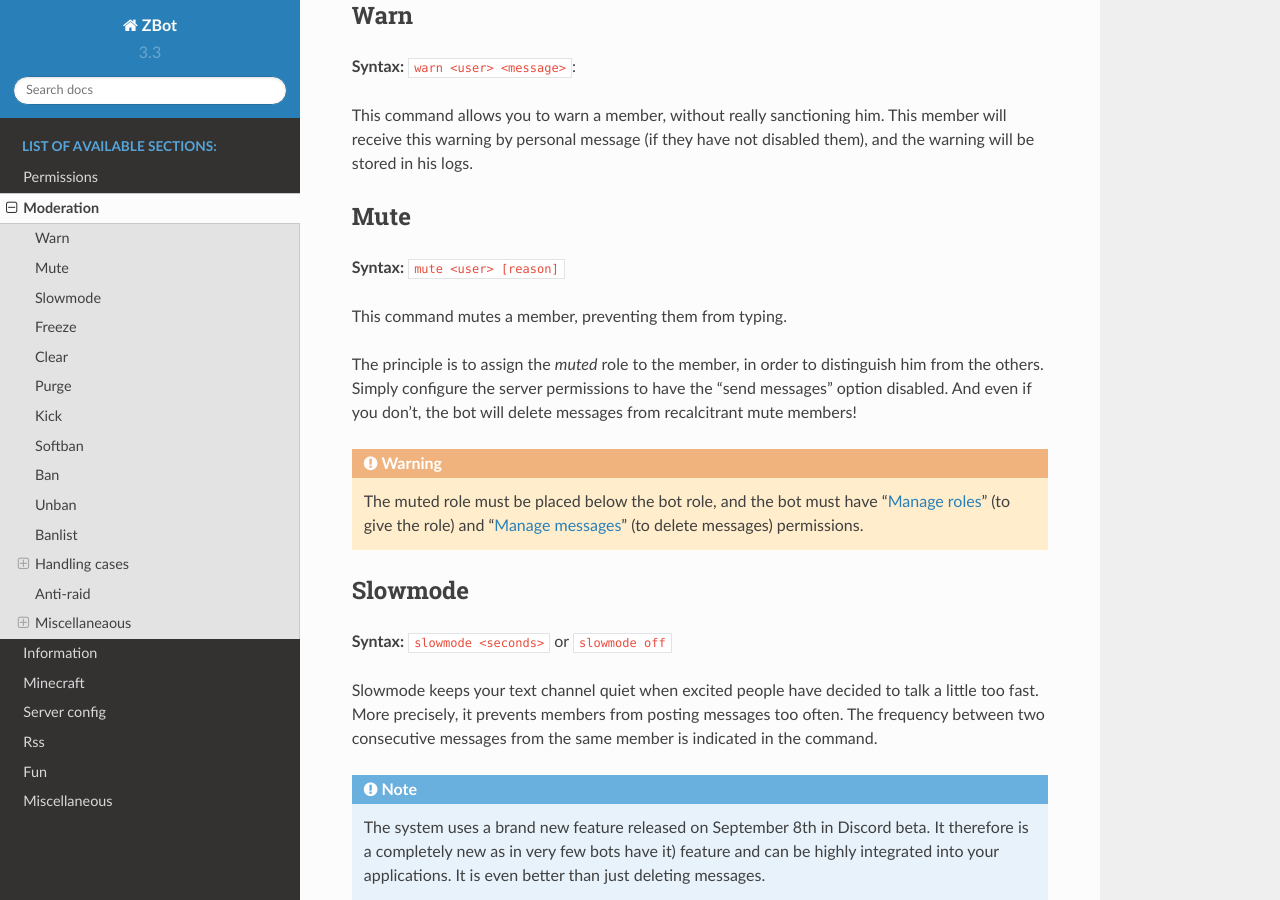
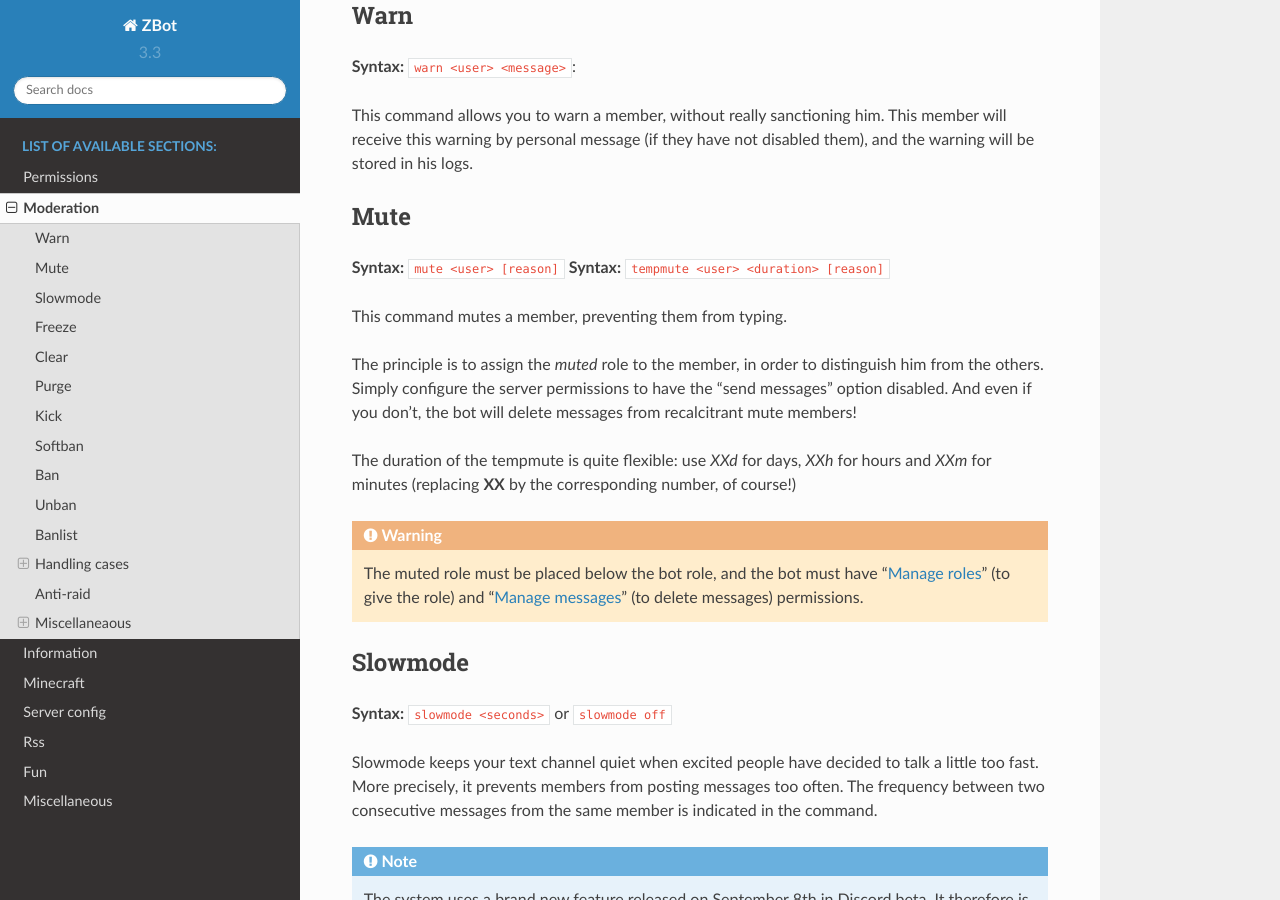
Before and after one commit to Axobot-org/Axobot, a Sphinx documentation site: the page built from docs/moderator.rst, in a window 1280 px wide and 900 px high, scrolled down 603 px. Built offline with Sphinx 7.4.7 and the Read the Docs theme 2.0.0, drawn with Linux system fonts in a browser that asks for light colours.

Commit message:
[add] 'tempmute' cmd

```diff
--- a/docs/moderator.rst
+++ b/docs/moderator.rst
@@ -25,10 +25,13 @@
 ----
 
 **Syntax:** :code:`mute <user> [reason]`
+**Syntax:** :code:`tempmute <user> <duration> [reason]`
 
 This command mutes a member, preventing them from typing.
 
 The principle is to assign the *muted* role to the member, in order to distinguish him from the others. Simply configure the server permissions to have the "send messages" option disabled. And even if you don't, the bot will delete messages from recalcitrant mute members!
+
+The duration of the tempmute is quite flexible: use `XXd` for days, `XXh` for hours and `XXm` for minutes (replacing **XX** by the corresponding number, of course!)
 
 .. warning:: The muted role must be placed below the bot role, and the bot must have "`Manage roles <perms.html#manage-roles>`_" (to give the role) and "`Manage messages <perms.html#manage-messages>`_" (to delete messages) permissions.
 
```
